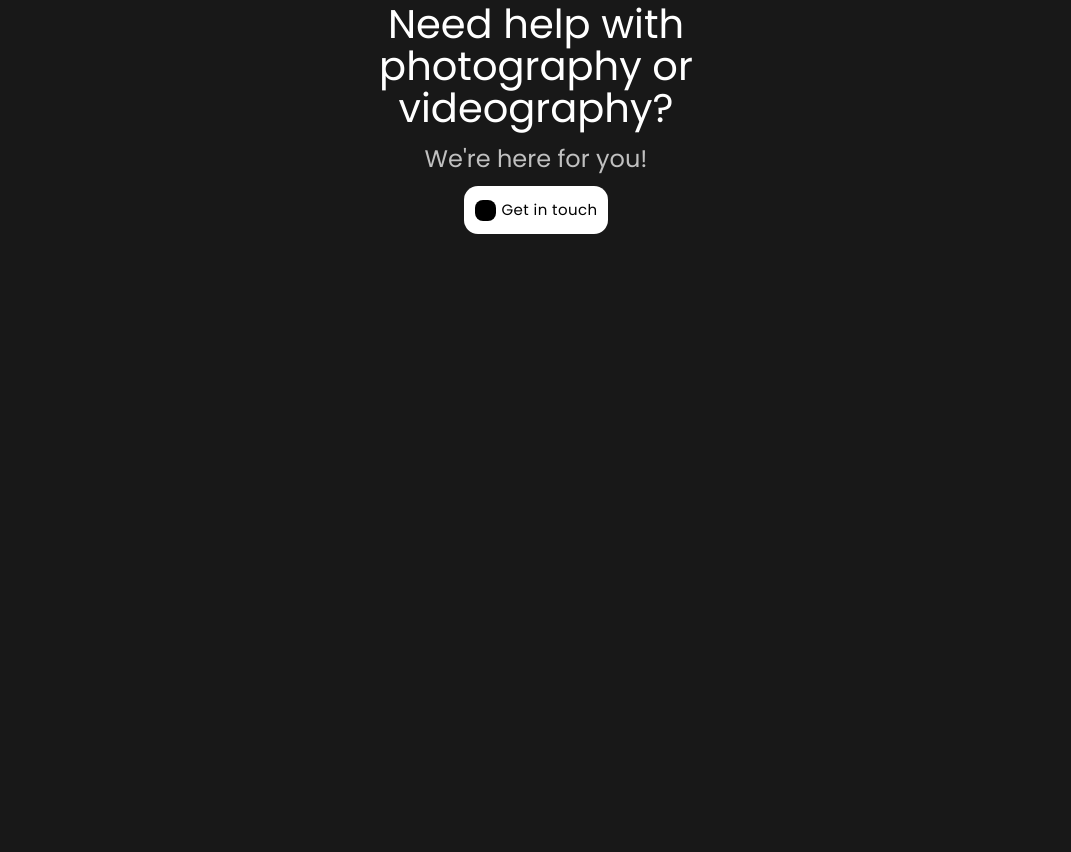
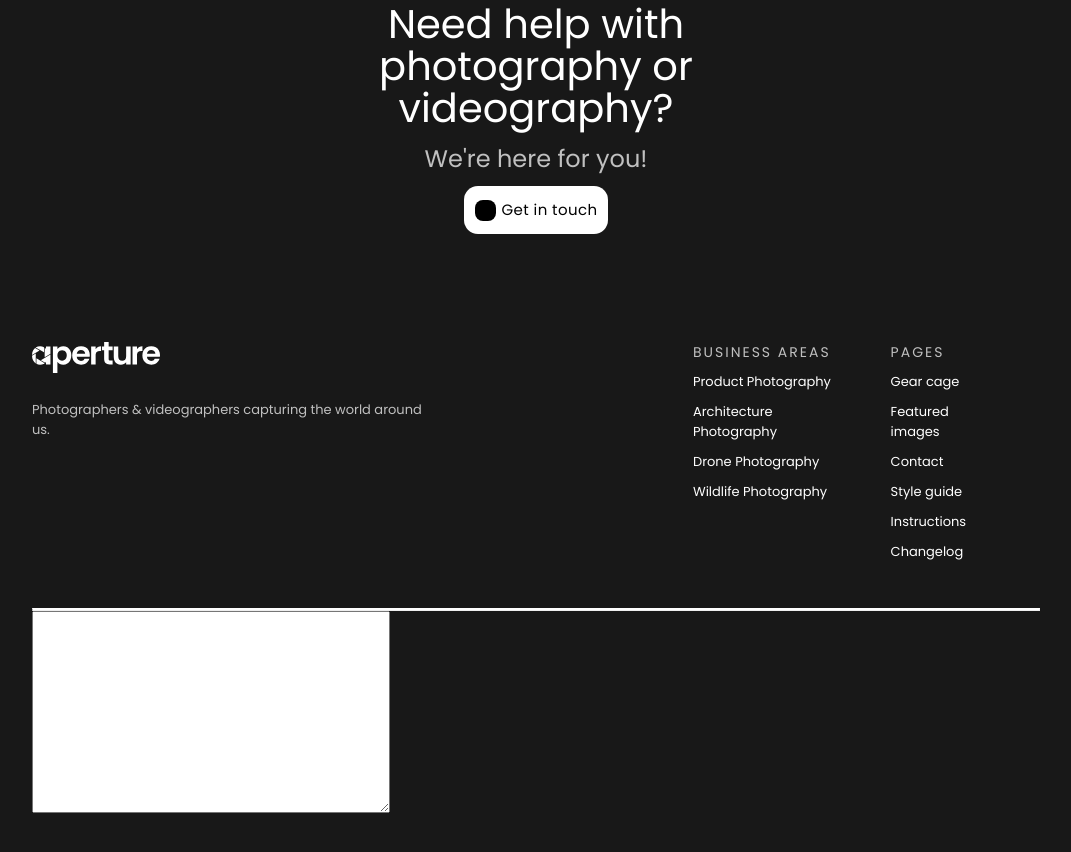
Before and after one commit to Remilee/Aperture, a plain HTML site: page index.html in a window 1280 px wide. Shown: the part 4680-5532 px from the top of the page, without its empty margins (104-1175 px from the left). Before the commit the page ends 5022 px from the top, so only its background shows below. Drawn offline with Linux system fonts and the light colour scheme.

Commit message:
feat: 1st line of footer

```diff
--- /dev/null
+++ b/css/footer.css
@@ -0,0 +1,55 @@
+footer {
+
+}
+.footer-separator {
+    border-top: 2px solid #fff;
+}
+.footer-wrapper {
+    margin: 100px 136px;
+}
+.logo-nav {
+    display: flex;
+    margin-bottom: 36px;
+}
+.footer-logo-section {
+    margin-right: 252px;
+    width: 457px;
+}
+.footer-logo {
+    width: 128px;
+    height: 31px;
+    margin-bottom: 20px;
+}
+.footer-logo-description {
+    font-style: normal;
+    font-weight: 400;
+    font-size: 13px;
+    line-height: 20px;
+    color: #C0C0C0;
+}
+
+.footer-navigation {
+    display: flex;
+
+}
+.footer-nav {
+    display: flex;
+    flex-direction: column;
+    margin-right: 55px;
+}
+.footer-nav-item {
+    font-weight: 400;
+    font-size: 13px;
+    line-height: 20px;
+    color: #FFFFFF;
+    margin-bottom: 10px;
+}
+.footer-nav-title {
+    font-weight: 400;
+    font-size: 14px;
+    line-height: 20px;
+    letter-spacing: 2px;
+    text-transform: uppercase;
+    color: #C0C0C0;
+    margin-bottom: 10px;
+}
--- a/index.html
+++ b/index.html
@@ -11,6 +11,7 @@
     <link href="css/need-help-block.css" rel="stylesheet">
     <link href="css/params.css" rel="stylesheet">
     <link href="css/tools.css" rel="stylesheet">
+    <link href="css/footer.css" rel="stylesheet">
     <link href='https://fonts.googleapis.com/css?family=Poppins' rel='stylesheet'>
 </head>
 <body>
@@ -244,7 +245,72 @@
     </div>
 </section>
 <footer class="footer">
+    <div class="footer-wrapper">
+        <div class="logo-nav">
+            <div class="footer-logo-section">
+                <img class="footer-logo" src="assets/logo.svg" alt="logo"/>
+                <p class="footer-logo-description">Photographers & videographers capturing the world around us.</p>
+            </div>
+            <div class="footer-navigation">
+                <div class="footer-nav">
+                    <p class="footer-nav-title">
+                        Business areas
+                    </p>
+                    <ul class="footer-nav-list">
+                        <li class="footer-nav-item">
+                            Product Photography
+                        </li>
+                        <li class="footer-nav-item">
+                            Architecture Photography
+                        </li>
+                        <li class="footer-nav-item">
+                            Drone Photography
+                        </li>
+                        <li class="footer-nav-item">
+                            Wildlife Photography
+                        </li>
+                    </ul>
+                </div>
+                <div class="footer-nav">
+                    <p class="footer-nav-title">
+                        Pages
+                    </p>
+                    <ul class="footer-nav-list">
+                        <li class="footer-nav-item">
+                            Gear cage
+                        </li>
+                        <li class="footer-nav-item">
+                            Featured images
+                        </li>
+                        <li class="footer-nav-item">
+                            Contact
+                        </li>
+                        <li class="footer-nav-item">
+                            Style guide
+                        </li>
+                        <li class="footer-nav-item">
+                            Instructions
+                        </li>
+                        <li class="footer-nav-item">
+                            Changelog
+                        </li>
+                    </ul>
+                </div>
+            </div>
+        </div>
+        <hr class="footer-separator"/>
 
+        <div class="subscribe-section">
+            <p class="subscribe-title"></p>
+            <p class="subscribe-description"></p>
+            <textarea class="subscribe-input" name="" id="" cols="30" rows="10"></textarea>
+        </div>
+        <div class="copyright-socials"></div>
+        <p class="copyright"></p>
+        <ul class="socials-list">
+            <li class="socials-item"></li>
+        </ul>
+    </div>
 </footer>
 </body>
 </html>
```
